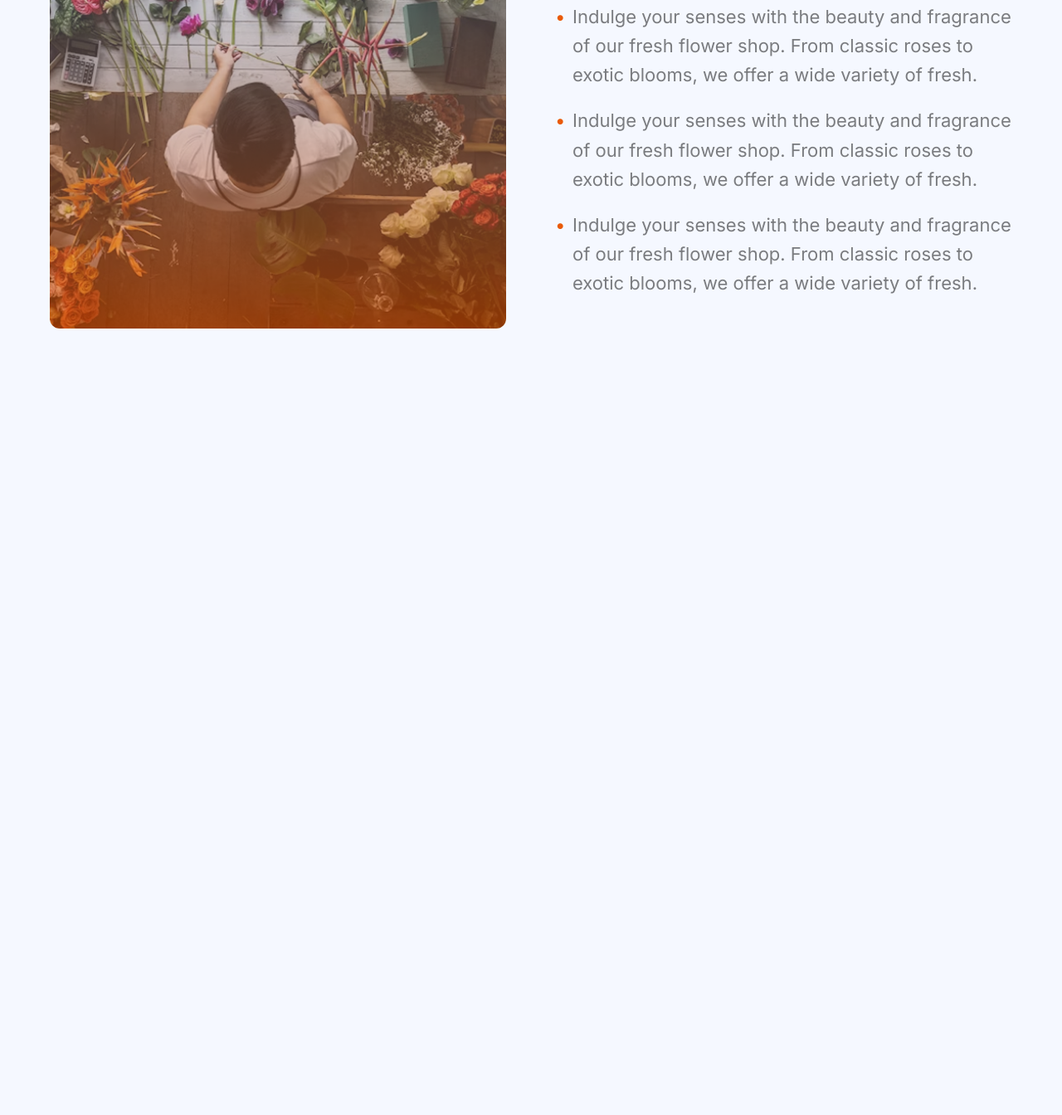
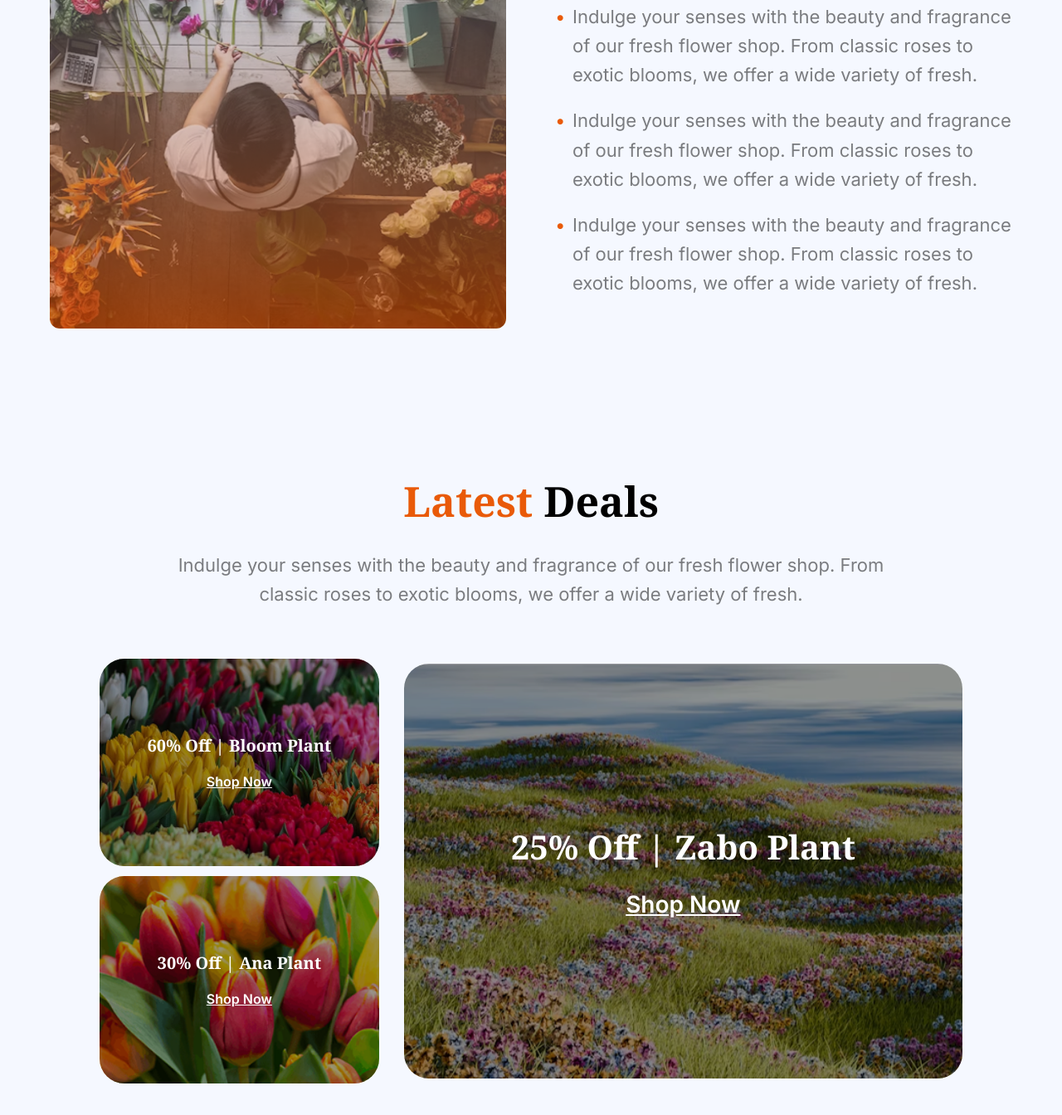
Before and after one commit to sakil-ahamed007/Assignment-2, a plain HTML site: page index.html in a window 1280 px wide. Shown: the part 2204-3548 px from the top of the page at 83% size. Before the commit the page ends 2688 px from the top, so only its background shows below. Drawn offline with Linux system fonts and the light colour scheme; files whose address does not match are found by name.

Commit message:
added deals section

```diff
--- a/index.html
+++ b/index.html
@@ -207,6 +207,61 @@
         </div>
     </section>
 
+     <!-- Latest Deals Section -->
+    <section class="deals-section">
+        <div class="deals-container">
+            <!-- Header -->
+            <div class="section-header">
+                <h2 class="section-title">
+                    <span class="title-orange">Latest </span>
+                    <span class="title-black">Deals</span>
+                </h2>
+                <p class="section-subtitle">
+                    Indulge your senses with the beauty and fragrance of our fresh flower shop. From classic roses to exotic blooms, we offer a wide variety of fresh.
+                </p>
+            </div>
+
+           <!-- Deals Grid -->
+<div class="deals-grid">
+
+    <!-- Left Column (2 small cards stacked) -->
+    <div class="deal-card-container">
+        <!-- Small Deal 1 -->
+        <div class="deal-card small-deal">
+            <div class="deal-image" style="background-image: url('/images/deal-bloom.png');">
+                <div class="deal-overlay">
+                    <h3 class="deal-title">60% Off | Bloom Plant</h3>
+                    <a href="#" class="deal-link">Shop Now</a>
+                </div>
+            </div>
+        </div>
+
+        <!-- Small Deal 2 (Hidden on mobile) -->
+        <div class="deal-card small-deal desktop-only">
+            <div class="deal-image" style="background-image: url('/images/deal-ana.png');">
+                <div class="deal-overlay">
+                    <h3 class="deal-title">30% Off | Ana Plant</h3>
+                    <a href="#" class="deal-link">Shop Now</a>
+                </div>
+            </div>
+        </div>
+    </div>
+
+    <!-- Right Column (Large card) -->
+    <div class="deal-card large-deal">
+        <div class="deal-image" style="background-image: url('/images/deal-zabo.png');">
+            <div class="deal-overlay">
+                <h3 class="deal-title large-title">25% Off | Zabo Plant</h3>
+                <a href="#" class="deal-link large-link">Shop Now</a>
+            </div>
+        </div>
+    </div>
+
+</div>
+
+        </div>
+    </section>
+
 
 </body>
 </html>
--- a/style/styles.css
+++ b/style/styles.css
@@ -337,3 +337,102 @@ img {
     position: absolute;
     left: 0;
 }
+
+
+/* Latest Deals Section */
+.deals-section {
+    background: #f5f8ff;
+    padding: 80px 0;
+}
+
+.deals-container {
+    max-width: calc(100vw - 200px);
+
+    margin: 0 auto;
+    padding: 0 20px;
+}
+
+.deals-grid {
+    display: grid;
+    grid-template-columns: 1fr 2fr; /* 2 equal columns */
+    gap: 30px;
+    max-width: 1140px;
+    width: 100%;
+    margin: 0 auto;
+}
+
+.deal-card-container {
+    display: flex;
+    flex-direction: column;
+    gap: 12px;
+}
+
+.large-deal {
+    display: flex;
+    flex-direction: column;
+    justify-content: center; /* vertically center the large card */
+}
+
+
+.small-deal .deal-image {
+    height: 250px;
+}
+
+.large-deal .deal-image {
+    height: 500px;
+}
+
+.deal-image {
+    width: 100%;
+    background-size: cover;
+    background-position: center;
+    position: relative;
+    border-radius: 30px;
+
+}
+
+.deal-overlay {
+    position: absolute;
+    inset: 0;
+    background: rgba(0, 0, 0, 0.4);
+    display: flex;
+    border-radius: 30px;
+
+    flex-direction: column;
+    justify-content: center;
+    align-items: center;
+    text-align: center;
+    padding: 20px;
+}
+
+.deal-title {
+    font-family: 'Noto Serif', serif;
+    font-weight: 700;
+    color: white;
+    font-size: 20px;
+    margin-bottom: 15px;
+}
+
+.large-title {
+    font-size: 40px;
+}
+
+.deal-link {
+    color: white;
+    text-decoration: underline;
+    font-weight: 600;
+    font-size: 16px;
+    transition: opacity 0.3s ease;
+}
+
+.large-link {
+    font-size: 28px;
+}
+
+.deal-link:hover {
+    opacity: 0.8;
+}
+
+.desktop-only {
+    display: block;
+}
```
